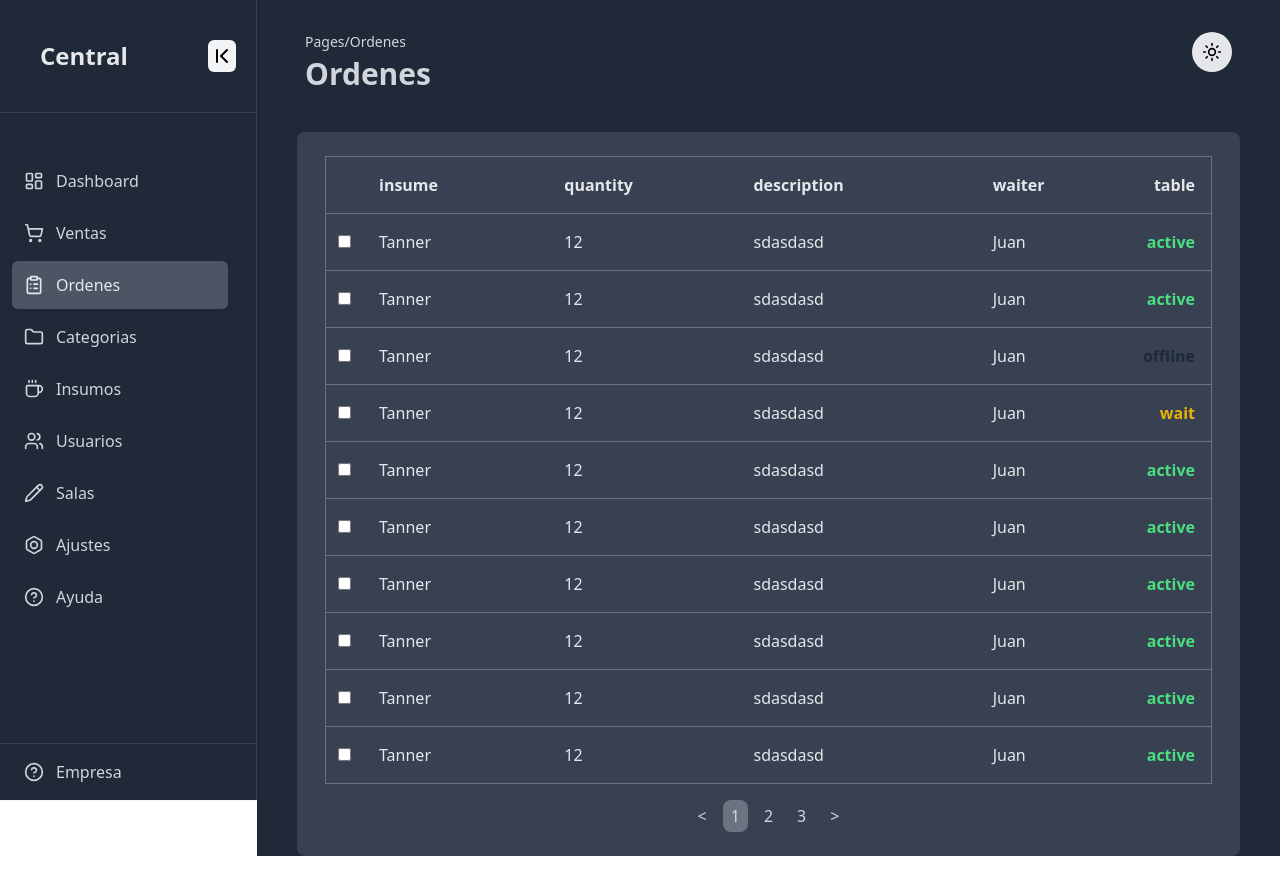
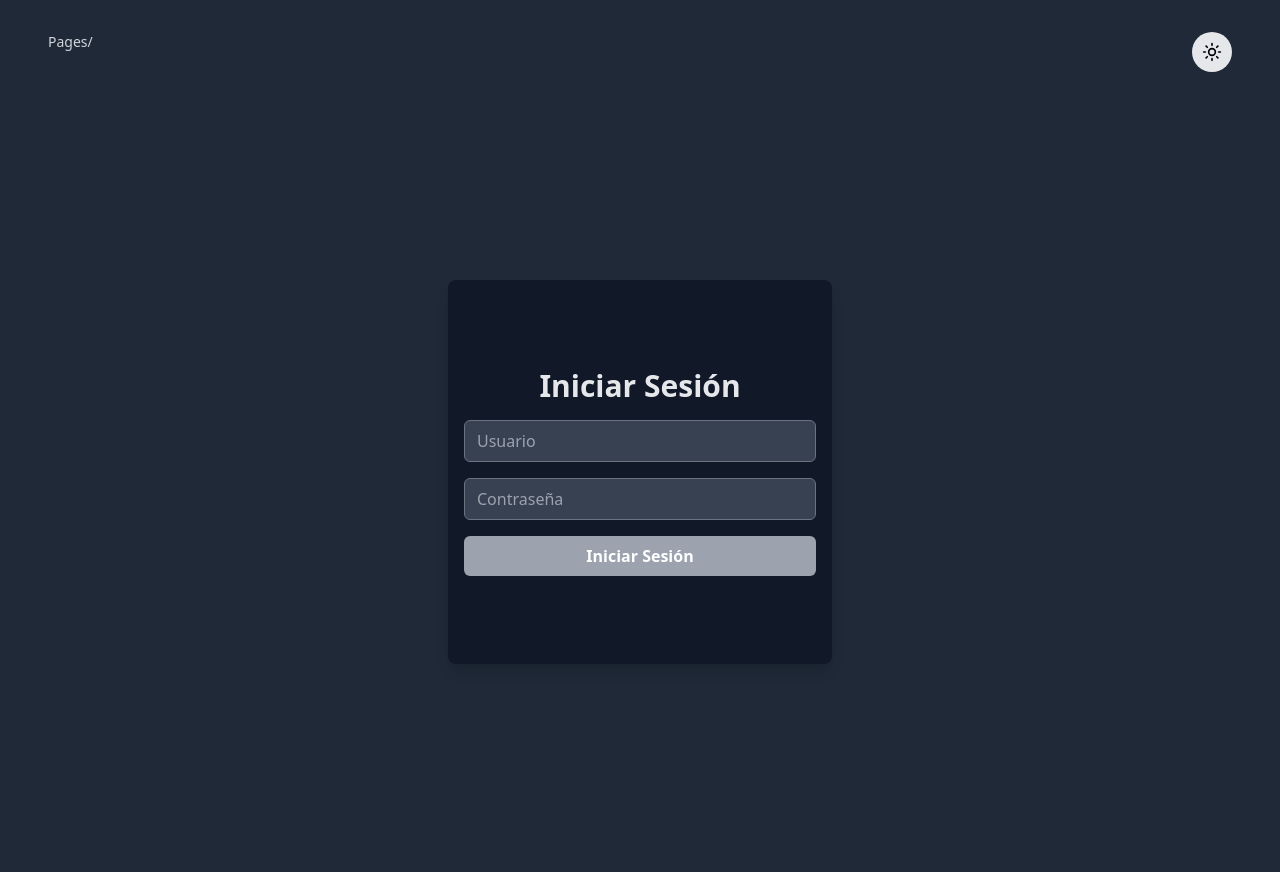
Before and after one commit to deyvidsdev/frond_restaurant_system, a React (Vite) app in the folder restaurante-web/: page /login in a window 1280 px wide. Built offline with nearby package versions, Linux system fonts and the light colour scheme.

Commit message:
Ruta privada login

```diff
--- a/restaurante-web/src/App.jsx
+++ b/restaurante-web/src/App.jsx
@@ -1,69 +1,23 @@
 import './App.css'
-import { createContext, useContext, useState, useEffect } from 'react'
-import { ClipboardList, Coffee, Folder, LayoutDashboard, Pencil, ShoppingCart, ToggleLeft, Users, Bolt, CircleHelp } from "lucide-react"
-import Sidebar, { SidebarItem } from './components/Sidebar'
-import MainContent from './components/MainContent'
-import DashboardContent from './components/DashboardContent'
-import VentasContent from './components/VentasContent'
-import OrdenesContent from './components/OrdenesContent'
-import CategoriasContent from './components/CategoriasContent'
-import InsumosContent from './components/InsumosContent'
-import UsuariosContent from './components/UsuariosContent'
-import SalasContent from './components/SalasContent'
-import AjustesContent from './components/AjustesContent'
-import AyudaContent from './components/AyudaContent'
-import useTheme from './hook/useTheme'
-
-
-
+import { useContext } from 'react'
+import { AuthContext } from './context/AuthProvider'
+import { BrowserRouter as Router, Route, Routes, useNavigate } from 'react-router-dom'
+import LoginPage from './components/LoginPage'
+import MainApp from './components/MainApp'
+import PrivateRoute from './components/privateRoutes/PrivateRoute'
+import AuthProvider from './context/AuthProvider'
 
 function App() {
 
-  //Estado poner activo el elemento y cambiar el contenido
-  const [content, setContent] = useState("Ordenes")
-  const contentMap = {
-    Dashboard: <DashboardContent/>,
-    Ventas: <VentasContent/>,
-    Ordenes: <OrdenesContent/>,
-    Categorias: <CategoriasContent/>,
-    Insumos: <InsumosContent/>,
-    Usuarios: <UsuariosContent />,
-    Salas: <SalasContent/>,
-    Ajustes: <AjustesContent/>,
-    Ayuda: <AyudaContent/>
-  };
-
-  const handleContentClick = (text) => {
-    if(text !== content) {
-      setContent(text)
-    }
-  }
-
-  const { theme } = useTheme()
-
-
-
   return (
-
-      <div className={`flex  ${theme}`}>
-        <Sidebar>
-          <SidebarItem icon={<LayoutDashboard size={20}/>} text="Dashboard" active={content === "Dashboard"} onClick={() => handleContentClick("Dashboard")}/>
-          <SidebarItem icon={<ShoppingCart size={20}/>} text="Ventas" active={content === "Ventas"} onClick={() => handleContentClick("Ventas")}/>
-          <SidebarItem icon={<ClipboardList size={20}/>} text="Ordenes" active={content === "Ordenes"} onClick={() => handleContentClick("Ordenes")}/>
-          <SidebarItem icon={<Folder size={20}/>} text="Categorias" active={content === "Categorias"} onClick={() => handleContentClick("Categorias")}/>
-          <SidebarItem icon={<Coffee size={20}/>} text="Insumos" active={content === "Insumos"} onClick={() => handleContentClick("Insumos")}/>
-          <SidebarItem icon={<Users size={20}/>} text="Usuarios" active={content === "Usuarios"} onClick={() => handleContentClick("Usuarios")}/>
-          <SidebarItem icon={<Pencil size={20}/>} text="Salas" active={content === "Salas"} onClick={() => handleContentClick("Salas")}/>
-          <SidebarItem icon={<Bolt size={20}/>} text="Ajustes" active={content === "Ajustes"} onClick={() => handleContentClick("Ajustes")} />
-          <SidebarItem icon={<CircleHelp size={20}/>} text="Ayuda" active={content === "Ayuda"} onClick={() => handleContentClick("Ayuda")}/>
-        </Sidebar>
-
-        <section className={`w-full min-h-screen bg-gray-50 dark:bg-gray-800`}>
-          {contentMap[content]}
-        </section>
-      </div>
-
-
+    <AuthProvider>
+      <Router>
+        <Routes>
+          <Route path="/login" element={<LoginPage/>}/>
+          <Route path="/inicio" element={<PrivateRoute><MainApp/></PrivateRoute>}/>
+        </Routes>
+      </Router>
+    </AuthProvider>
   )
 }
 
--- a/restaurante-web/src/components/Header.jsx
+++ b/restaurante-web/src/components/Header.jsx
@@ -10,8 +10,9 @@ export default function Header({text, icon}) {
         toggleTheme()
         setIsMoonIcon(!isMoonIcon)
     }
+    const { theme } = useTheme()
     return(
-        <header className="flex justify-between w-full pt-8 pl-12 pr-12 ">
+        <header className={`flex justify-between w-full pt-8 pl-12 pr-12 ${theme} dark:bg-gray-800`}>
             <div>
                 <p className="text-sm text-indigo-700 dark:text-gray-300">Pages/{text}</p>
                 <h2 className="text-3xl text-blue-800 font-semibold mt-1 dark:text-gray-300">{text}</h2>
--- /dev/null
+++ b/restaurante-web/src/components/LoginPage.jsx
@@ -0,0 +1,39 @@
+import { useNavigate } from 'react-router-dom';
+import { AuthContext } from '../context/AuthProvider';
+import { useContext, useEffect, useState } from 'react';
+import Header from './Header';
+import useTheme from '../hook/useTheme'
+
+export default function LoginPage() {
+
+
+    const navigate = useNavigate();
+    const { login } = useContext(AuthContext);
+
+    const handleClick = (event) => {
+        event.preventDefault();
+        login();
+        navigate('/inicio');
+    }
+
+    const { theme } = useTheme()
+
+    return(
+        <>
+        <div className={`${theme} `}>
+            <Header icon>
+            </Header>
+            <div className={`flex h-screen justify-center items-center dark:bg-gray-800`} >
+                <div className="w-96 h-96 bg-white dark:bg-gray-900 rounded-lg shadow-lg flex flex-col items-center justify-center p-4">
+                    <h1 className="text-3xl font-bold text-blue-900 dark:text-gray-200">Iniciar Sesión</h1>
+                    <form className="w-full mt-4" onSubmit={handleClick}>
+                        <input type="text" placeholder="Usuario" className="w-full px-3 py-2 border border-gray-300 dark:border-gray-500 dark:bg-gray-700 rounded-md focus:outline-none focus:ring-2 focus:ring-blue-500 focus:border-transparent"/>
+                        <input type="password" placeholder="Contraseña" className="w-full mt-4 px-3 py-2 border border-gray-300 dark:border-gray-500 dark:bg-gray-700 rounded-md focus:outline-none focus:ring-2 focus:ring-blue-500 focus:border-transparent"/>
+                        <button  type="submit" className="w-full mt-4 bg-blue-900 dark:bg-gray-400 dark:font-semibold text-white py-2 rounded-md hover:bg-blue-800">Iniciar Sesión</button>
+                    </form>
+                </div>
+            </div>
+        </div>
+        </>
+    )
+}
--- /dev/null
+++ b/restaurante-web/src/components/MainApp.jsx
@@ -0,0 +1,62 @@
+import {  useState, useEffect } from 'react'
+import { useNavigate } from 'react-router-dom'
+import { ClipboardList, Coffee, Folder, LayoutDashboard, Pencil, ShoppingCart, ToggleLeft, Users, Bolt, CircleHelp } from "lucide-react"
+import Sidebar, { SidebarItem } from './Sidebar'
+import DashboardContent from './DashboardContent'
+import VentasContent from './VentasContent'
+import OrdenesContent from './OrdenesContent'
+import CategoriasContent from './CategoriasContent'
+import InsumosContent from './InsumosContent'
+import UsuariosContent from './UsuariosContent'
+import SalasContent from './SalasContent'
+import AjustesContent from './AjustesContent'
+import AyudaContent from './AyudaContent'
+import useTheme from '../hook/useTheme'
+
+
+export default function MainApp() {
+
+    //Estado poner activo el elemento y cambiar el contenido
+    const [content, setContent] = useState("Dashboard")
+    const contentMap = {
+        Dashboard: <DashboardContent/>,
+        Ventas: <VentasContent/>,
+        Ordenes: <OrdenesContent/>,
+        Categorias: <CategoriasContent/>,
+        Insumos: <InsumosContent/>,
+        Usuarios: <UsuariosContent />,
+        Salas: <SalasContent/>,
+        Ajustes: <AjustesContent/>,
+        Ayuda: <AyudaContent/>
+    };
+
+    const handleContentClick = (text) => {
+        if(text !== content) {
+        setContent(text)
+        }
+    }
+
+    const { theme } = useTheme()
+
+
+
+    return(
+    <div className={`flex  ${theme}`}>
+        <Sidebar>
+        <SidebarItem icon={<LayoutDashboard size={20}/>} text="Dashboard" active={content === "Dashboard"} onClick={() => handleContentClick("Dashboard")}/>
+        <SidebarItem icon={<ShoppingCart size={20}/>} text="Ventas" active={content === "Ventas"} onClick={() => handleContentClick("Ventas")}/>
+        <SidebarItem icon={<ClipboardList size={20}/>} text="Ordenes" active={content === "Ordenes"} onClick={() => handleContentClick("Ordenes")}/>
+        <SidebarItem icon={<Folder size={20}/>} text="Categorias" active={content === "Categorias"} onClick={() => handleContentClick("Categorias")}/>
+        <SidebarItem icon={<Coffee size={20}/>} text="Insumos" active={content === "Insumos"} onClick={() => handleContentClick("Insumos")}/>
+        <SidebarItem icon={<Users size={20}/>} text="Usuarios" active={content === "Usuarios"} onClick={() => handleContentClick("Usuarios")}/>
+        <SidebarItem icon={<Pencil size={20}/>} text="Salas" active={content === "Salas"} onClick={() => handleContentClick("Salas")}/>
+        <SidebarItem icon={<Bolt size={20}/>} text="Ajustes" active={content === "Ajustes"} onClick={() => handleContentClick("Ajustes")} />
+        <SidebarItem icon={<CircleHelp size={20}/>} text="Ayuda" active={content === "Ayuda"} onClick={() => handleContentClick("Ayuda")}/>
+        </Sidebar>
+        <section className={`w-full min-h-screen bg-gray-50 dark:bg-gray-800`}>
+        {contentMap[content]}
+        </section>
+    </div>
+
+    )
+}
--- /dev/null
+++ b/restaurante-web/src/components/privateRoutes/PrivateRoute.jsx
@@ -0,0 +1,23 @@
+import { useContext, useEffect } from 'react'
+import { useLocation, useNavigate } from 'react-router-dom'
+import { AuthContext } from '../../context/AuthProvider'
+
+const PrivateRoute = ({ children }) => {
+    const { isAuthenticated } = useContext(AuthContext)
+    const navigate = useNavigate()
+    const location = useLocation()
+
+    useEffect(() => {
+        if (!isAuthenticated) {
+            navigate('/login', { replace: true, state: { from: location } })
+        }
+    }, [isAuthenticated, navigate, location])
+
+    if (!isAuthenticated) {
+        return null
+    }
+
+    return children
+}
+
+export default PrivateRoute
--- /dev/null
+++ b/restaurante-web/src/context/AuthProvider.jsx
@@ -0,0 +1,23 @@
+import { createContext, useEffect, useState } from 'react'
+
+export const AuthContext = createContext()
+
+const AuthProvider = ({ children }) => {
+    const [isAuthenticated, setIsAuthenticated] = useState(false)
+
+    const login = () => {
+        setIsAuthenticated(true)
+    }
+
+    const logout = () => {
+        setIsAuthenticated(false)
+    }
+
+    return(
+        <AuthContext.Provider value = {{ isAuthenticated, login, logout}}>
+            {children}
+        </AuthContext.Provider>
+    )
+}
+
+export default AuthProvider
```
